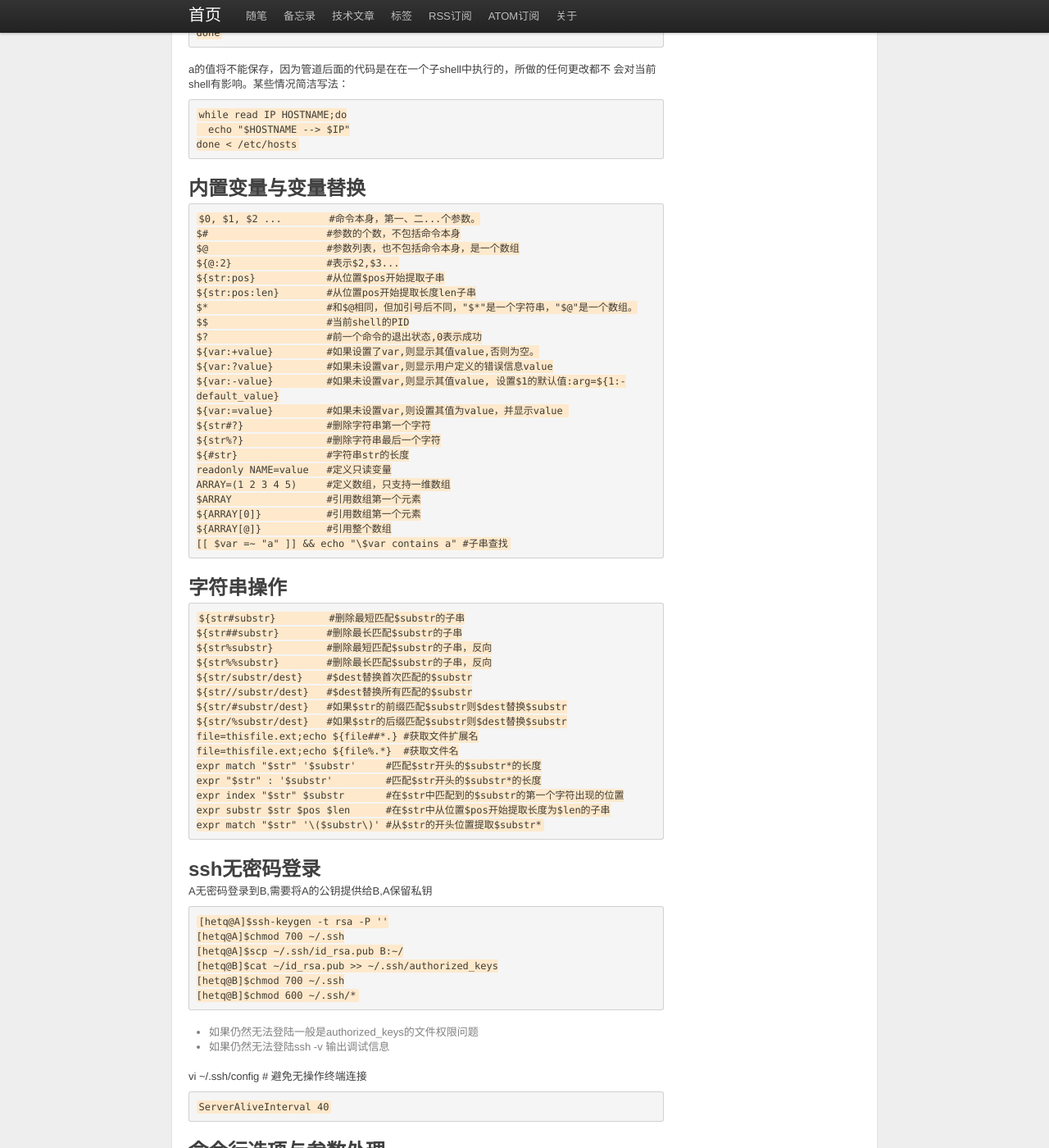
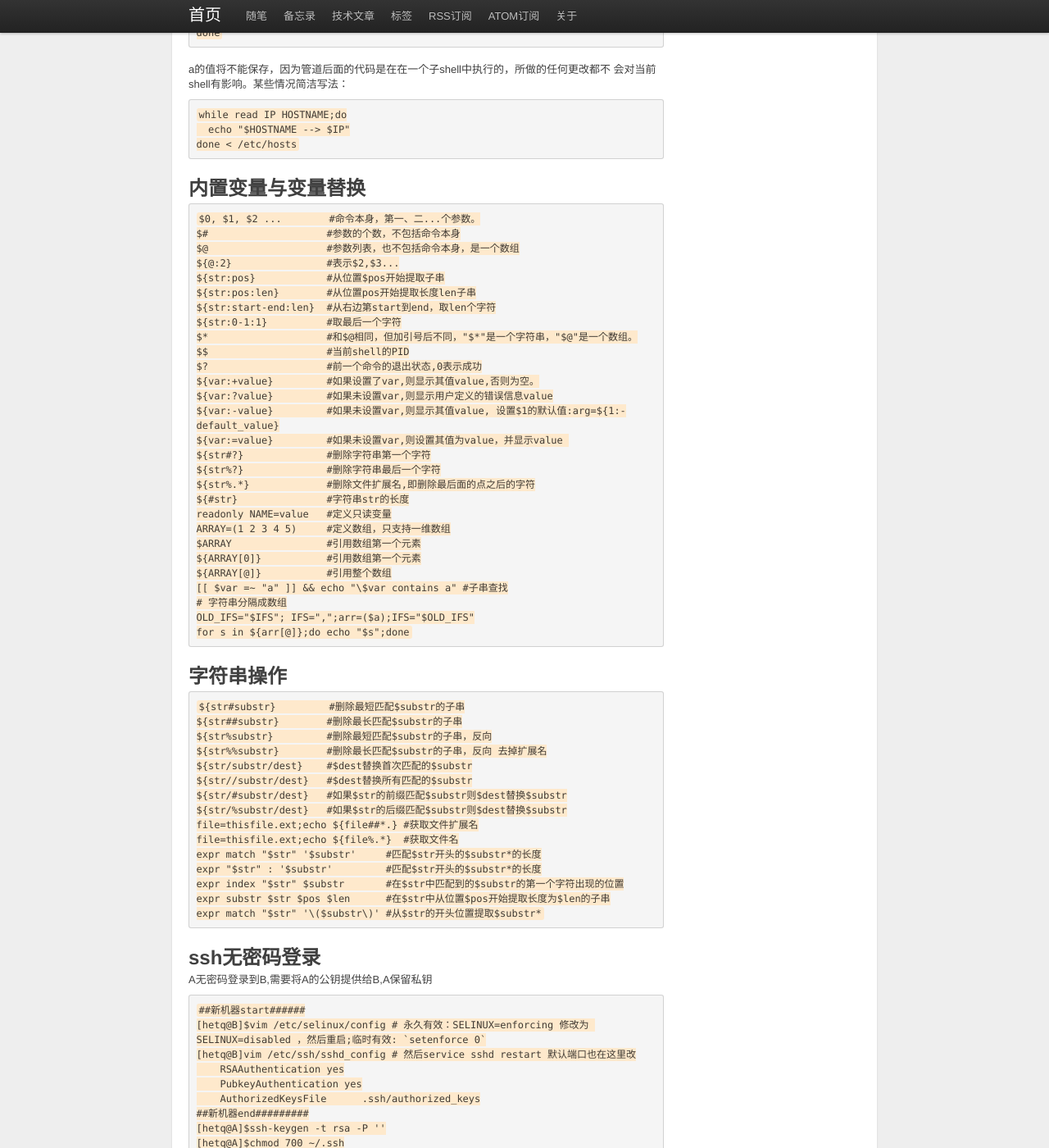
Before and after one commit to kkshare/kkshare.github.io, a Jekyll site: the page built from _posts/2016-04-12-shell.md, in a window 1280 px wide and 1400 px high, scrolled down 1769 px. Shown: the whole window at 82% size. Built offline with Jekyll 4.4.1, drawn with Linux system fonts in a browser that asks for light colours; comment, search, counter and statistics services are not loaded; some of the changed text lies outside the part shown.

Commit message:
20210316

```diff
--- a/_posts/2016-04-12-shell.md
+++ b/_posts/2016-04-12-shell.md
@@ -120,6 +120,8 @@ a的值将不能保存，因为管道后面的代码是在在一个子shell中
 	${@:2}                #表示$2,$3...
 	${str:pos}            #从位置$pos开始提取子串
 	${str:pos:len}        #从位置pos开始提取长度len子串
+	${str:start-end:len}  #从右边第start到end，取len个字符
+	${str:0-1:1}          #取最后一个字符
 	$*                    #和$@相同，但加引号后不同，"$*"是一个字符串，"$@"是一个数组。
 	$$                    #当前shell的PID
 	$?                    #前一个命令的退出状态,0表示成功
@@ -129,6 +131,7 @@ a的值将不能保存，因为管道后面的代码是在在一个子shell中
 	${var:=value}         #如果未设置var,则设置其值为value，并显示value
 	${str#?}              #删除字符串第一个字符
 	${str%?}              #删除字符串最后一个字符
+	${str%.*}             #删除文件扩展名,即删除最后面的点之后的字符
 	${#str}               #字符串str的长度
 	readonly NAME=value   #定义只读变量
 	ARRAY=(1 2 3 4 5)     #定义数组，只支持一维数组
@@ -136,13 +139,16 @@ a的值将不能保存，因为管道后面的代码是在在一个子shell中
 	${ARRAY[0]}           #引用数组第一个元素
 	${ARRAY[@]}           #引用整个数组
     [[ $var =~ "a" ]] && echo "\$var contains a" #子串查找
+    # 字符串分隔成数组
+    OLD_IFS="$IFS"; IFS=",";arr=($a);IFS="$OLD_IFS"
+    for s in ${arr[@]};do echo "$s";done
 
 ## 字符串操作
 
 	${str#substr}         #删除最短匹配$substr的子串
 	${str##substr}        #删除最长匹配$substr的子串
 	${str%substr}         #删除最短匹配$substr的子串，反向
-	${str%%substr}        #删除最长匹配$substr的子串，反向
+	${str%%substr}        #删除最长匹配$substr的子串，反向 去掉扩展名
 	${str/substr/dest}    #$dest替换首次匹配的$substr
 	${str//substr/dest}   #$dest替换所有匹配的$substr
 	${str/#substr/dest}   #如果$str的前缀匹配$substr则$dest替换$substr
@@ -159,12 +165,20 @@ a的值将不能保存，因为管道后面的代码是在在一个子shell中
 
 A无密码登录到B,需要将A的公钥提供给B,A保留私钥
 
+    ##新机器start######
+	[hetq@B]$vim /etc/selinux/config # 永久有效：SELINUX=enforcing 修改为 SELINUX=disabled ，然后重启;临时有效: `setenforce 0`
+    [hetq@B]vim /etc/ssh/sshd_config # 然后service sshd restart 默认端口也在这里改
+        RSAAuthentication yes
+        PubkeyAuthentication yes
+        AuthorizedKeysFile      .ssh/authorized_keys
+    ##新机器end#########
 	[hetq@A]$ssh-keygen -t rsa -P ''
 	[hetq@A]$chmod 700 ~/.ssh
 	[hetq@A]$scp ~/.ssh/id_rsa.pub B:~/
 	[hetq@B]$cat ~/id_rsa.pub >> ~/.ssh/authorized_keys
 	[hetq@B]$chmod 700 ~/.ssh
 	[hetq@B]$chmod 600 ~/.ssh/*
+    # 防火墙：/etc/sysconfig/iptables
 
 - 如果仍然无法登陆一般是authorized_keys的文件权限问题
 - 如果仍然无法登陆ssh -v 输出调试信息
@@ -309,6 +323,9 @@ translate缩写,主要用于删除文件中的控制字符，或进行字符转
 	sed 1,/^$/d                  #从输入的开头一直删除到第1个空行(第一个空行也删除掉).
 	sed s/ *$//                  #删除掉每行结尾的所有空格.
 	sed s/00*/0/g                #将所有连续出现的0都压缩成单个的0.
+    sed s/^[ ]*//g'              #删除前缀空客
+    sed s/[ ]*$//g'              #删除后缀空格
+	sed s/aa.*bb/xx/g            #将aa与bb之间的字符替换为xx
 	sed /GUI/d                   #删除掉所有包含"GUI"的行.
 	sed -i  "/level/{n;h;s/.*/abc/g;x;g}" file
 	                             #将level的下一行数据替换成abc，双引号里面可以使用外部变量
```
Also changed, not shown: _posts/2016-04-12-linux.md (+19 -10 lines), _posts/2016-04-12-scala.md (added, +23 -0 lines).
